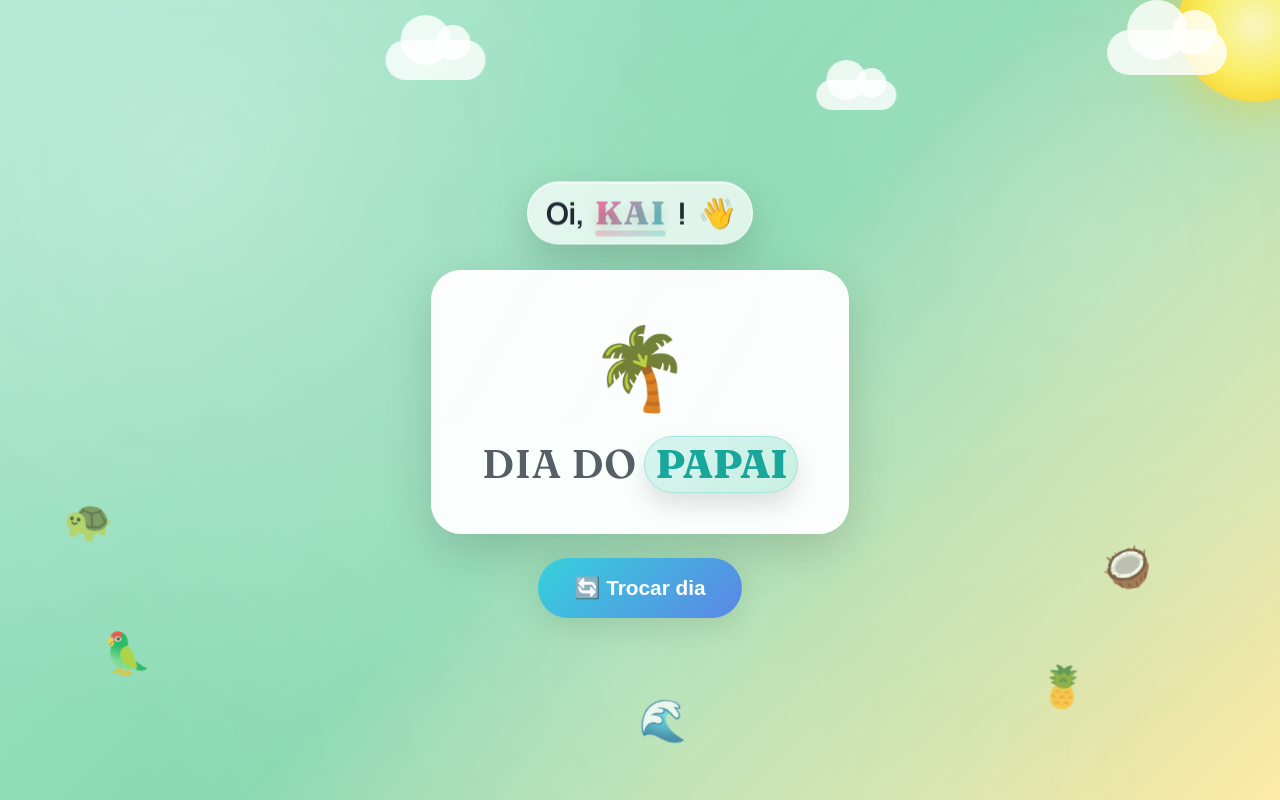
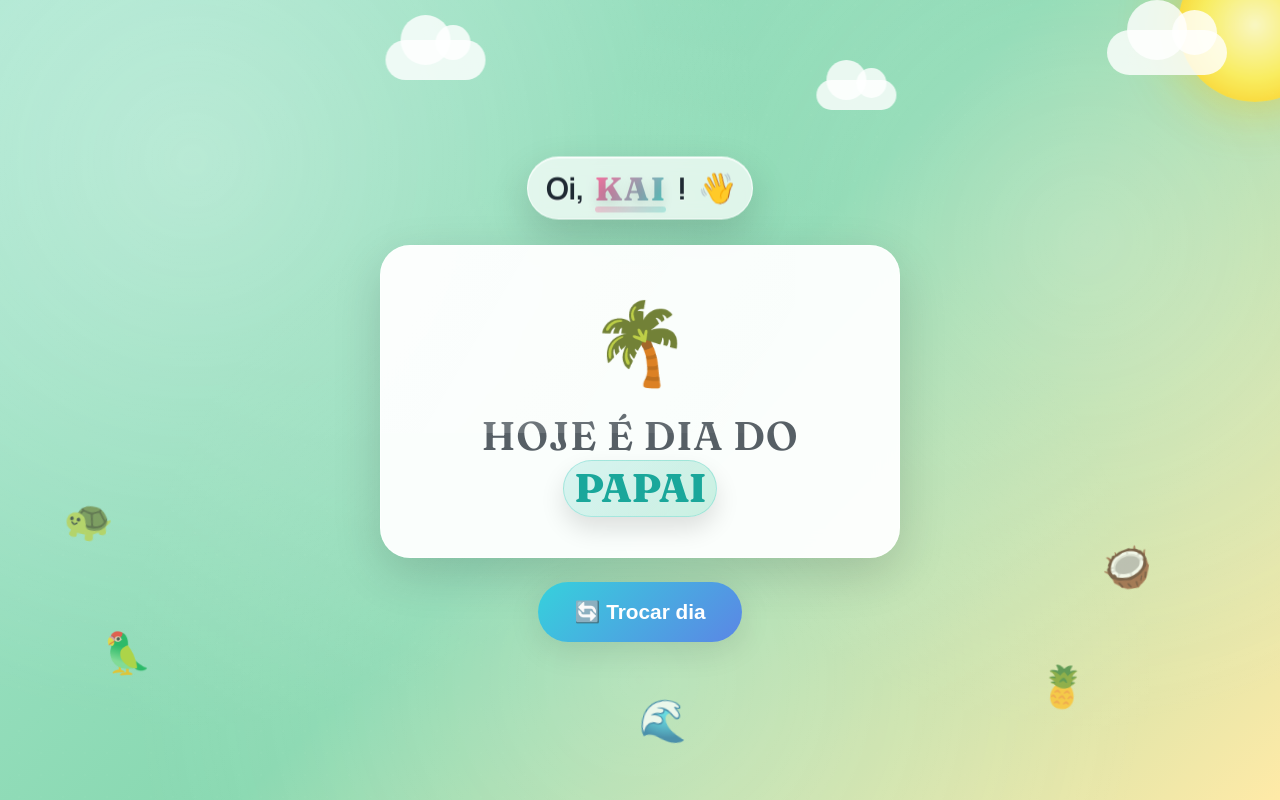
Before and after one commit to gustavoguichard/dia-de-quem, a React (Vite) app: page / in a window 1280 px wide. Built offline with nearby package versions, Linux system fonts and the light colour scheme; no server answers; the database is empty.

Commit message:
feat: change title prefix to "Hoje é dia do/da"
Make the title more explicit for Kai by changing from
"Dia do Papai" to "Hoje é dia do Papai".

```diff
--- a/src/routes/home.tsx
+++ b/src/routes/home.tsx
@@ -45,7 +45,7 @@ export default function Home() {
 
 	const isMamae = parent === "mamae";
 	const emoji = isMamae ? "🌺" : "🌴";
-	const titlePrefix = isMamae ? "Dia da" : "Dia do";
+	const titlePrefix = isMamae ? "Hoje é dia da" : "Hoje é dia do";
 	const titleName = isMamae ? "Mamãe" : "Papai";
 	const bgClass = isMamae ? "bg-mamae" : "bg-papai";
 
```
